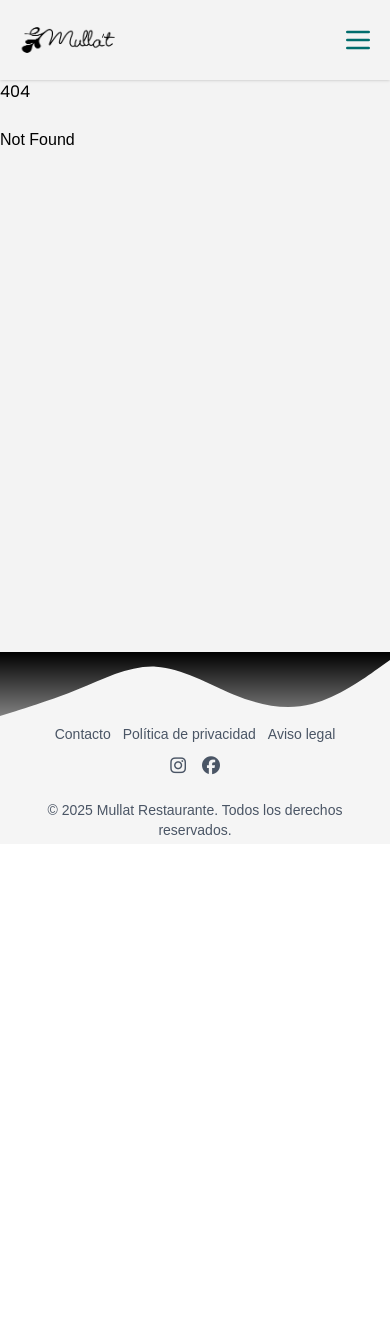
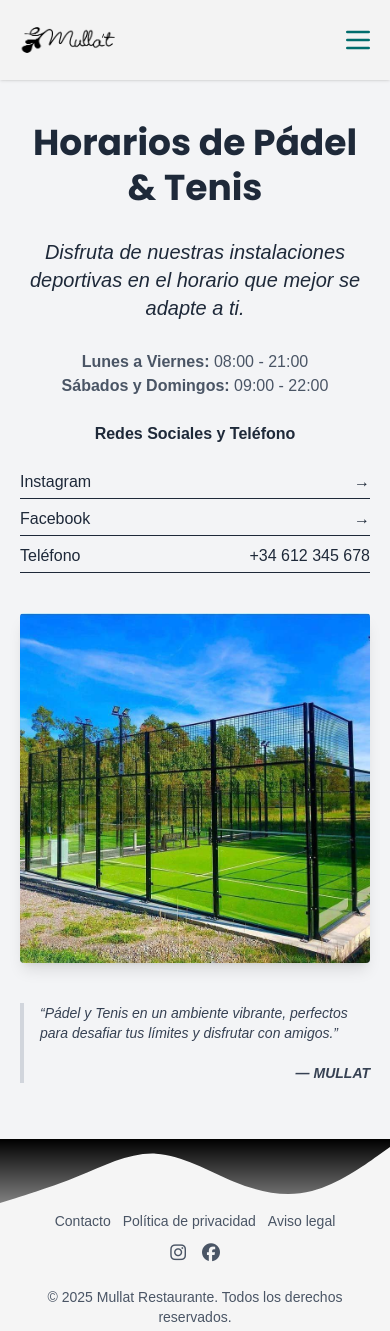
Before and after one commit to Vytker/mullat-restaurante, a SvelteKit app: page /eventos/deportes/padel-tenis in a window 390 px wide. Before the commit this address had no page. Before the commit the page ends 844 px from the top, so only its background shows below. Built offline with nearby package versions, Linux system fonts and the light colour scheme.

Commit message:
cambios eventos, responsive,

```diff
--- a/src/routes/+layout.svelte
+++ b/src/routes/+layout.svelte
@@ -171,11 +171,9 @@
       {#if showEventos}
         <div class="mt-4 border-t border-gray-300 pt-4">
           <ul class="flex flex-col gap-2">
-            <li><a href="/zona-infantil" class="text-teal-600 hover:underline transition">Zona Infantil</a></li>
-            <li><a href="/deportes/padel" class="text-teal-600 hover:underline transition">Pádel</a></li>
-            <li><a href="/deportes/piscina" class="text-teal-600 hover:underline transition">Piscina</a></li>
-            <li><a href="/deportes/tenis" class="text-teal-600 hover:underline transition">Tenis</a></li>
-            <li><a href="/deportes/dardos" class="text-teal-600 hover:underline transition">Dardos</a></li>
+            <li><a href="/eventos/zona-infantil" class="text-teal-600 hover:underline transition">Cumpleaños / Zona Infantil</a></li>
+            <li><a href="/eventos/deportes/padel-tenis" class="text-teal-600 hover:underline transition">Pádel / Tenis</a></li>
+            <li><a href="/eventos/deportes/piscina" class="text-teal-600 hover:underline transition">Piscina</a></li>
           </ul>
         </div>
       {/if}
--- a/src/routes/+page.svelte
+++ b/src/routes/+page.svelte
@@ -10,12 +10,12 @@
     },
     {
       title: 'Piscina',
-      href: '/eventos/piscina',
+      href: '/eventos/deportes/piscina',
       img: '/images/piscina.jpg'
     },
     {
       title: 'Tenis & Pádel',
-      href: '/eventos/deportes',
+      href: '/eventos/deportes/padel-tenis',
       img: '/images/padel.jpg'
     }
   ];
--- /dev/null
+++ b/src/routes/eventos/deportes/padel-tenis/+page.svelte
@@ -0,0 +1,57 @@
+<script>
+  let links = ["Instagram", "Facebook"];
+  let telefono = "+34 612 345 678";
+</script>
+
+<section class="w-full px-5 py-10 md:py-16 bg-gray-100 text-gray-800">
+  <!-- Header y contenido principal -->
+  <div class="flex flex-col md:flex-row items-center gap-10">
+    <!-- Left content: Texto informativo y horarios -->
+    <div class="flex-1 text-center md:text-left">
+      <h1 class="text-4xl md:text-6xl font-extrabold leading-tight mb-4">
+        Horarios de Pádel & Tenis
+      </h1>
+      <p class="text-xl italic mb-6">
+        Disfruta de nuestras instalaciones deportivas en el horario que mejor se adapte a ti.
+      </p>
+      <p class="text-gray-600 mb-6">
+        <strong>Lunes a Viernes:</strong> 08:00 - 21:00<br>
+        <strong>Sábados y Domingos:</strong> 09:00 - 22:00
+      </p>
+
+      <!-- Redes Sociales y Teléfono -->
+      <div class="space-y-2">
+        <p class="font-semibold">Redes Sociales y Teléfono</p>
+        {#each links as link}
+          <a
+            href={link === "Instagram" ? "https://www.instagram.com" : "https://www.facebook.com"}
+            target="_blank"
+            class="flex hover:text-gray-500 justify-between items-center border-b pb-1"
+          >
+            <span>{link}</span>
+            <span>→</span>
+          </a>
+        {/each}
+        <div class="flex justify-between items-center border-b pb-1">
+          <span>Teléfono</span>
+          <span>{telefono}</span>
+        </div>
+      </div>
+    </div>
+
+    <!-- Right content: Imagen deportiva -->
+    <div class="flex-1">
+      <img
+        src="/images/padel.jpg"
+        alt="Pádel & Tenis"
+        class="rounded shadow-lg w-full max-w-md mx-auto md:mx-0"
+      />
+    </div>
+  </div>
+
+  <!-- Pie de página con cita -->
+  <div class="mt-10 text-sm text-gray-700 border-l-4 border-gray-300 pl-4 italic">
+    “Pádel y Tenis en un ambiente vibrante, perfectos para desafiar tus límites y disfrutar con amigos.”
+    <p class="mt-2 font-bold text-right">— MULLAT</p>
+  </div>
+</section>
--- /dev/null
+++ b/src/routes/eventos/deportes/piscina/+page.svelte
@@ -0,0 +1,58 @@
+<script>
+  let links = ["Instagram", "Facebook"];
+  let telefono = "+34 612 345 678";
+
+</script>
+
+<section class="w-full px-5 py-10 md:py-16 bg-gray-100 text-gray-800">
+  <!-- Header y contenido principal -->
+  <div class="flex flex-col md:flex-row items-center gap-10">
+    <!-- Left content: Texto informativo y horarios -->
+    <div class="flex-1 text-center md:text-left">
+      <h1 class="text-4xl md:text-6xl font-extrabold leading-tight mb-4">
+        Horarios de la Piscina
+      </h1>
+      <p class="text-xl italic mb-6">
+        Disfruta de nuestra piscina en el horario que más se adapte a ti.
+      </p>
+      <p class="text-gray-600 mb-6">
+        <strong>Lunes a Viernes:</strong> 10:00 - 20:00<br>
+        <strong>Sábados y Domingos:</strong> 09:00 - 22:00
+      </p>
+
+      <!-- Redes Sociales y Teléfono -->
+      <div class="space-y-2">
+        <p class="font-semibold">Redes Sociales y Teléfono</p>
+        {#each links as link}
+          <a
+            href={link === "Instagram" ? "https://www.instagram.com" : "https://www.facebook.com"}
+            target="_blank"
+            class="flex hover:text-gray-500 justify-between items-center border-b pb-1"
+          >
+            <span>{link}</span>
+            <span>→</span>
+          </a>
+        {/each}
+        <div class="flex justify-between items-center border-b pb-1">
+          <span>Teléfono</span>
+          <span>{telefono}</span>
+        </div>
+      </div>
+    </div>
+
+    <!-- Right content: Imagen de la piscina -->
+    <div class="flex-1">
+      <img
+        src="/images/piscina.jpg"
+        alt="Piscina"
+        class="rounded shadow-lg w-full max-w-md mx-auto md:mx-0"
+      />
+    </div>
+  </div>
+
+  <!-- Pie de página con cita -->
+  <div class="mt-10 text-sm text-gray-700 border-l-4 border-gray-300 pl-4 italic">
+    “La piscina es el lugar perfecto para refrescarte y disfrutar del verano en un ambiente relajado.”
+    <p class="mt-2 font-bold text-right">— MULLAT</p>
+  </div>
+</section>
```
Also changed, not shown: src/routes/eventos/deportes/recreativo/+page.svelte (added), 27 other files (tests, documents, lock files or other folders).
